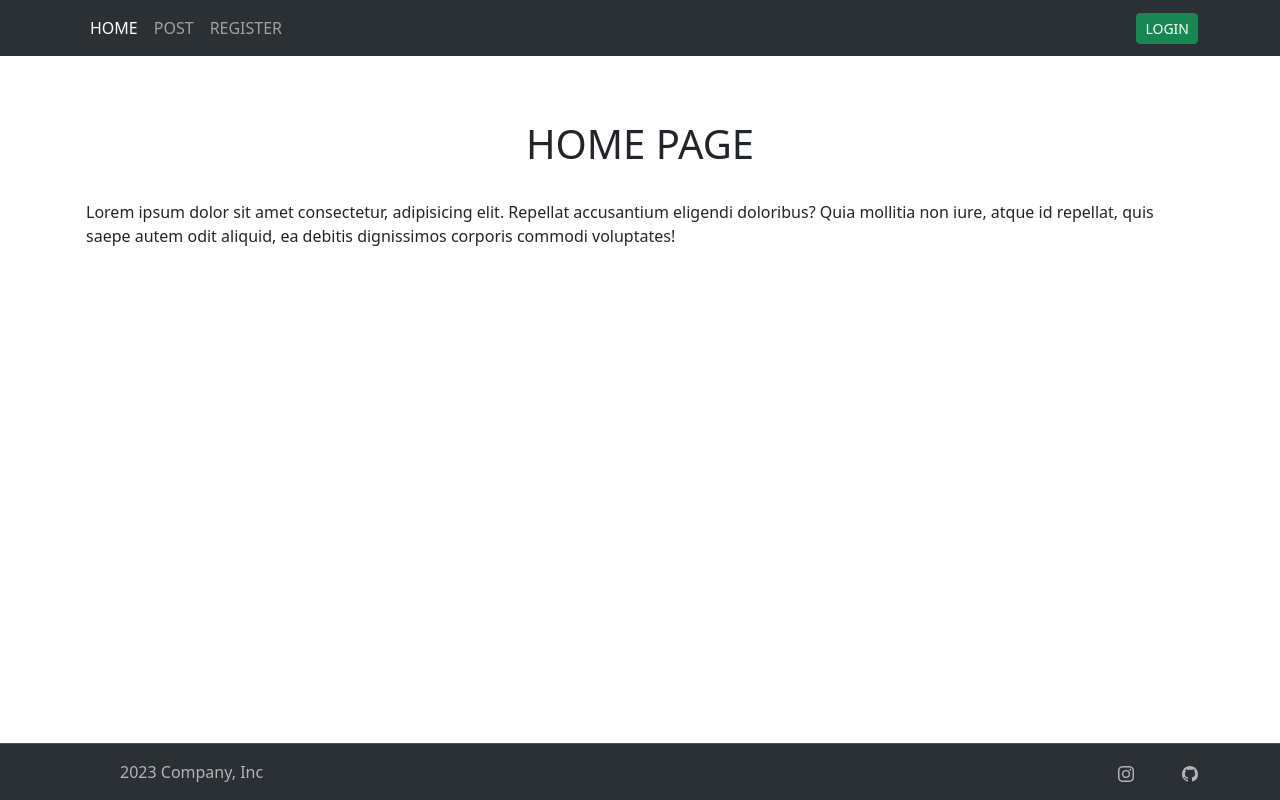
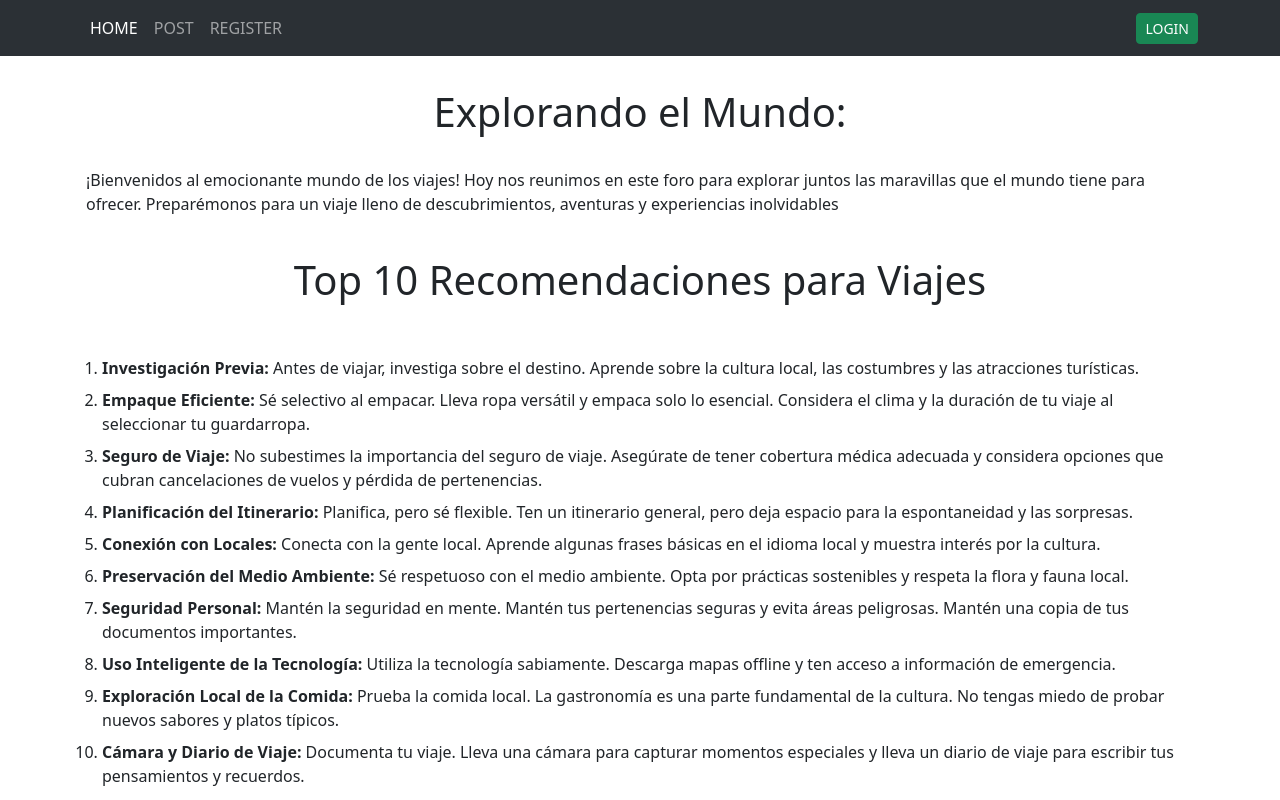
Before and after one commit to Francary/comision-2-francary-molina, a React (Vite) app in the folder frontend/: page / in a window 1280 px wide. Shown: the top 800 px of the page. Built offline with nearby package versions, Linux system fonts and the light colour scheme.

Commit message:
Mejora Navbar, Text del Home Page

```diff
--- a/frontend/src/components/Comment.jsx
+++ b/frontend/src/components/Comment.jsx
@@ -24,10 +24,10 @@ const Comments = ({description , imageURL, createdAt, user, commentId, postId, r
         <div className="card m-3">
             <div className="row g-0">
             <div className="col-md-2">
-            <img src={imageURL} className="rounded-circle avatar"  alt="..."/>
+            <img src={imageURL} className="rounded-circle avatarComment"  alt="..."/>
             <small>{user}</small>
             </div>
-            <div className="col-md-7">
+            <div className="col-md-7 d-flex align-items-center">
                 <p>{description}</p>
             </div>
             <div className="col-md-2 d-flex align-items-center justify-content-end">
--- a/frontend/src/components/Navbar.jsx
+++ b/frontend/src/components/Navbar.jsx
@@ -7,7 +7,7 @@ const Navbar = () => {
     const {logout ,auth} = useContext(AuthContext)
 
   return (
-<nav className="navbar navbar-expand-lg bg-body-tertiary" data-bs-theme="dark">
+<nav className="navbar navbar-expand-lg bg-body-tertiary sticky-top" data-bs-theme="dark">
 <div className="container">
 
     <button className="navbar-toggler" type="button" data-bs-toggle="collapse" data-bs-target="#navbarNav" aria-controls="navbarNav" aria-expanded="false" aria-label="Toggle navigation">
--- a/frontend/src/components/Post.jsx
+++ b/frontend/src/components/Post.jsx
@@ -12,7 +12,6 @@ const Post = ( {postId, title, description, imageURL, createdAt, autor , refresh
     const { auth } = useContext(AuthContext)
     // console.log("Hola: " ,auth.user._id);
     // console.log("Chao: ",autorId);
-    console.log(avatar);
 
     const [ commentList , setCommentList ] = useState([])
 
@@ -76,15 +75,16 @@ const Post = ( {postId, title, description, imageURL, createdAt, autor , refresh
             </div>
             <div className="col-md-8">
                 <div className="  card-body">
-                    <div className="d-flex align-items-center justify-content-between">
+                    <div className="d-flex justify-content-between">
                         <h3 className="card-title">{title}</h3>
+                        <div className="card-text">
+                        <img src={avatar} className="rounded-circle avatarPost"  alt="..."/>
+                        <small className="ms-2">{autor} </small>
                         <p className="text-body-secondary"> {formatoFecha} </p>
                     </div>
+                    </div>
                     <p className="card-text">{description}</p>
-                    <div className="card-text">
-                        <img src={avatar} className="rounded-circle avatar"  alt="..."/>
-                        <small>Autor : {autor} </small>
-                    </div>
+
                 </div>
 
             </div>
--- a/frontend/src/index.css
+++ b/frontend/src/index.css
@@ -16,8 +16,13 @@ footer {
     width: 100%;
 }
 
-.avatar {
+.avatarComment {
     width:  50px;
     max-height: 50px;
     margin: 10px;
 }
+.avatarPost {
+    width:  50px;
+    max-height: 50px;
+
+}
--- a/frontend/src/pages/HomePage.jsx
+++ b/frontend/src/pages/HomePage.jsx
@@ -1,11 +1,40 @@
+import { Link} from "react-router-dom";
 const HomePage = () => {
 
     return(
 
-        <div className="container d-flex flex-column p-3 gap-4 justify-content-center mt-5">
-        <h1 className="text-center">HOME PAGE</h1>
-        <p> Lorem ipsum dolor sit amet consectetur, adipisicing elit. Repellat accusantium eligendi doloribus? Quia mollitia non iure, atque id repellat, quis saepe autem odit aliquid, ea debitis dignissimos corporis commodi voluptates!</p>
+        <div className="container d-flex flex-column p-3 gap-4 justify-content-center mt-3">
+            <h1 className="text-center">Explorando el Mundo: </h1>
+            <p> ¡Bienvenidos al emocionante mundo de los viajes! Hoy nos reunimos en este foro para explorar juntos las maravillas que el mundo tiene para ofrecer. Preparémonos para un viaje lleno de descubrimientos, aventuras y experiencias inolvidables</p>
+
+            <h1 className="text-center">Top 10 Recomendaciones para Viajes</h1>
+
+            <ol className="container d-flex flex-column p-3 gap-2 justify-content-center mt-1">
+                <li><strong>Investigación Previa:</strong> Antes de viajar, investiga sobre el destino. Aprende sobre la cultura local, las costumbres y las atracciones turísticas.</li>
+
+                <li><strong>Empaque Eficiente:</strong> Sé selectivo al empacar. Lleva ropa versátil y empaca solo lo esencial. Considera el clima y la duración de tu viaje al seleccionar tu guardarropa.</li>
+
+                <li><strong>Seguro de Viaje:</strong> No subestimes la importancia del seguro de viaje. Asegúrate de tener cobertura médica adecuada y considera opciones que cubran cancelaciones de vuelos y pérdida de pertenencias.</li>
+
+                <li><strong>Planificación del Itinerario:</strong> Planifica, pero sé flexible. Ten un itinerario general, pero deja espacio para la espontaneidad y las sorpresas.</li>
+
+                <li><strong>Conexión con Locales:</strong> Conecta con la gente local. Aprende algunas frases básicas en el idioma local y muestra interés por la cultura.</li>
+
+                <li><strong>Preservación del Medio Ambiente:</strong> Sé respetuoso con el medio ambiente. Opta por prácticas sostenibles y respeta la flora y fauna local.</li>
+
+                <li><strong>Seguridad Personal:</strong> Mantén la seguridad en mente. Mantén tus pertenencias seguras y evita áreas peligrosas. Mantén una copia de tus documentos importantes.</li>
+
+                <li><strong>Uso Inteligente de la Tecnología:</strong> Utiliza la tecnología sabiamente. Descarga mapas offline y ten acceso a información de emergencia.</li>
+
+                <li><strong>Exploración Local de la Comida:</strong> Prueba la comida local. La gastronomía es una parte fundamental de la cultura. No tengas miedo de probar nuevos sabores y platos típicos.</li>
+
+                <li><strong>Cámara y Diario de Viaje:</strong> Documenta tu viaje. Lleva una cámara para capturar momentos especiales y lleva un diario de viaje para escribir tus pensamientos y recuerdos.</li>
+            </ol>
+                <div>
+                    <Link className="btn btn-success" to={'/post'}>Ver Post</Link>
+                </div>
         </div>
+
 
     )
 }
```
